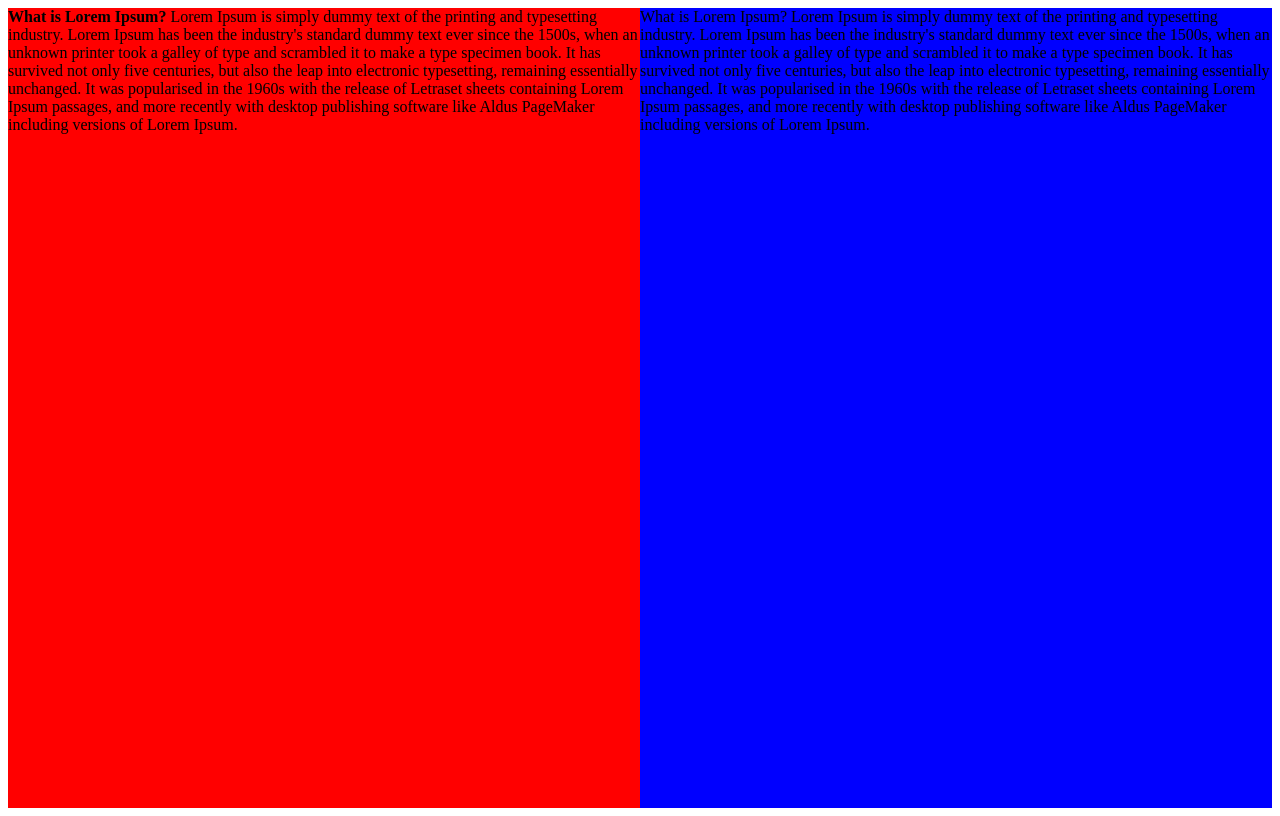
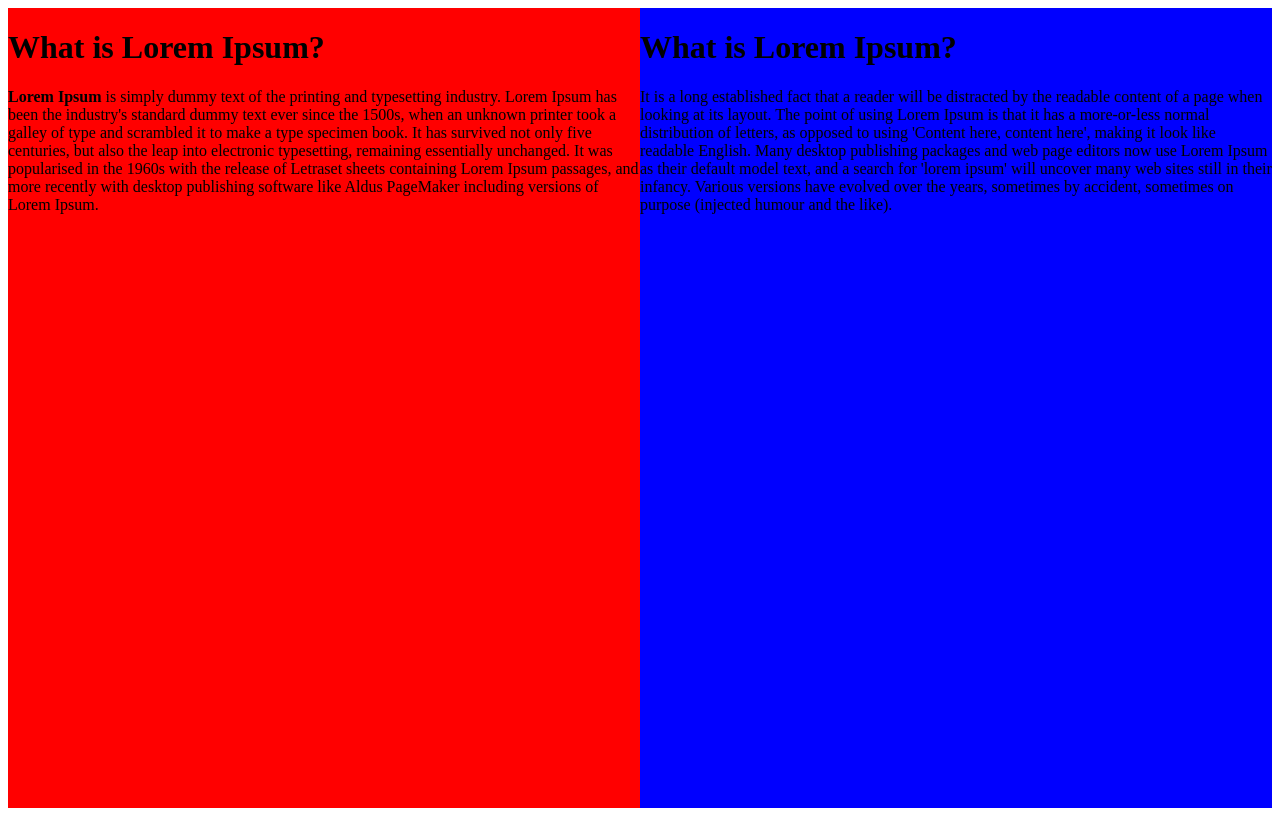
Before and after one commit to NaejBarbosa/css_interno, a plain HTML site: page index.html in a window 1280 px wide. Drawn offline with Linux system fonts and the light colour scheme.

Commit message:
Adiciona conteúdo para a página inicial
Adiciona conteúdo relevante para a página inicial, incluindo informações sobre o que é Lorem Ipsum.

```diff
--- a/index.html
+++ b/index.html
@@ -29,13 +29,18 @@
 <body>
     <div class="container">
         <div class="texto-esquerdo">
-         <strong>What is Lorem Ipsum?</strong>
-          Lorem Ipsum is simply dummy text of the printing and typesetting industry. Lorem Ipsum has been the industry's standard dummy text ever since the 1500s, when an unknown printer took a galley of type and scrambled it to make a type specimen book. It has survived not only five centuries, but also the leap into electronic typesetting, remaining essentially unchanged. It was popularised in the 1960s with the release of Letraset sheets containing Lorem Ipsum passages, and more recently with desktop publishing software like Aldus PageMaker including versions of Lorem Ipsum.
+         <H1>What is Lorem Ipsum?</H1>
+        <strong>Lorem Ipsum</strong> is simply dummy text of the printing and typesetting industry. Lorem Ipsum has been the industry's standard dummy text ever since the 1500s, when an unknown printer took a galley of type and scrambled it to make a type specimen book. It has survived not only five centuries, but also the leap into electronic typesetting, remaining essentially unchanged. It was popularised in the 1960s with the release of Letraset sheets containing Lorem Ipsum passages, and more recently with desktop publishing software like Aldus PageMaker including versions of Lorem Ipsum.
         </div>
         <div class="texto-direito">
-            What is Lorem Ipsum?
-              Lorem Ipsum is simply dummy text of the printing and typesetting industry. Lorem Ipsum has been the industry's standard dummy text ever since the 1500s, when an unknown printer took a galley of type and scrambled it to make a type specimen book. It has survived not only five centuries, but also the leap into electronic typesetting, remaining essentially unchanged. It was popularised in the 1960s with the release of Letraset sheets containing Lorem Ipsum passages, and more recently with desktop publishing software like Aldus PageMaker including versions of Lorem Ipsum.
+            <H1>What is Lorem Ipsum?</H1>
+            It is a long established fact that a reader will be distracted by the readable content of a page when looking at its layout. The point of using Lorem Ipsum is that it has a more-or-less normal distribution of letters, as opposed to using 'Content here, content here', making it look like readable English. Many desktop publishing packages and web page editors now use Lorem Ipsum as their default model text, and a search for 'lorem ipsum' will uncover many web sites still in their infancy. Various versions have evolved over the years, sometimes by accident, sometimes on purpose (injected humour and the like).
         </div>
     </div>
 </body>
 </html>
+<!--
+feat: Adiciona conteúdo para a página inicial
+
+Adiciona conteúdo relevante para a página inicial, incluindo informações sobre o que é Lorem Ipsum.
+-->
```
